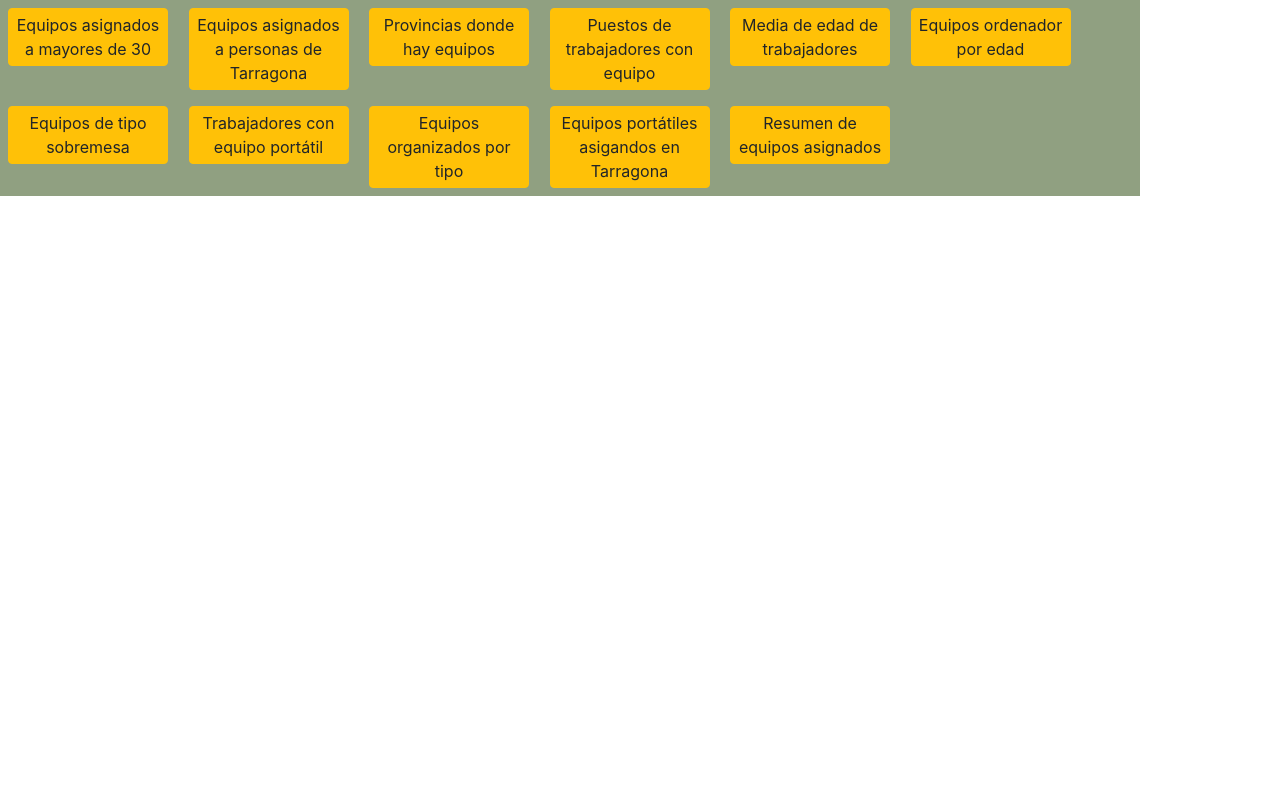
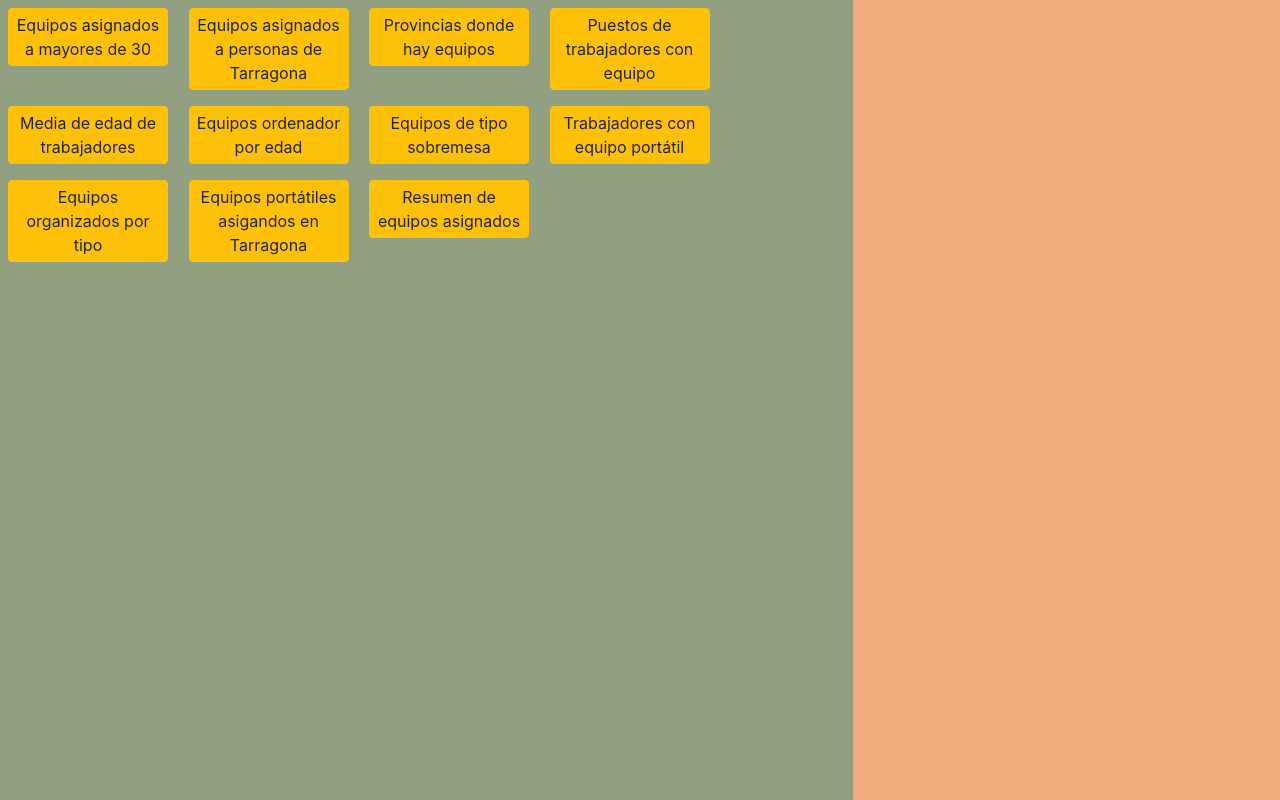
Before and after one commit to alexgonzanu/ejercicio-7-equipo-b, a website: page index.html in a window 1280 px wide. Drawn offline with nearby package versions, Linux system fonts and the light colour scheme.

Commit message:
aside hecha

```diff
--- a/css/estilos.css
+++ b/css/estilos.css
@@ -5,3 +5,7 @@
 .boton {
   vertical-align: top;
 }
+
+.lado {
+  background-color: #f1ac7b;
+}
--- a/index.html
+++ b/index.html
@@ -15,8 +15,8 @@
   <script src="js/scripts.js" defer></script>
 </head>
 
-<body class="container m-0 p-0">
-  <div class="central d-flex-row m-0 p-0">
+<body class="d-flex m-0 p-0 w-100">
+  <div class="central d-flex-row m-0 p-0 col-8 vh-100">
     <button class="boton gt30 btn btn-warning text-wrap p-1 m-2" style="width: 10rem;">
       Equipos asignados a mayores de 30</button>
     <button class="boton tarragona btn btn-warning text-wrap p-1 m-2" style="width: 10rem;">
@@ -40,9 +40,9 @@
     <button class="boton resumen btn btn-warning text-wrap p-1 m-2" style="width: 10rem;">
       Resumen de equipos asignados</button>
   </div>
-  <div class="lado">
-    <!-- Insertar código -->
-  </div>
+  <aside class="lado col-4">
+    <div class="consola"></div>
+  </aside>
 </body>
 
 </html>
```
